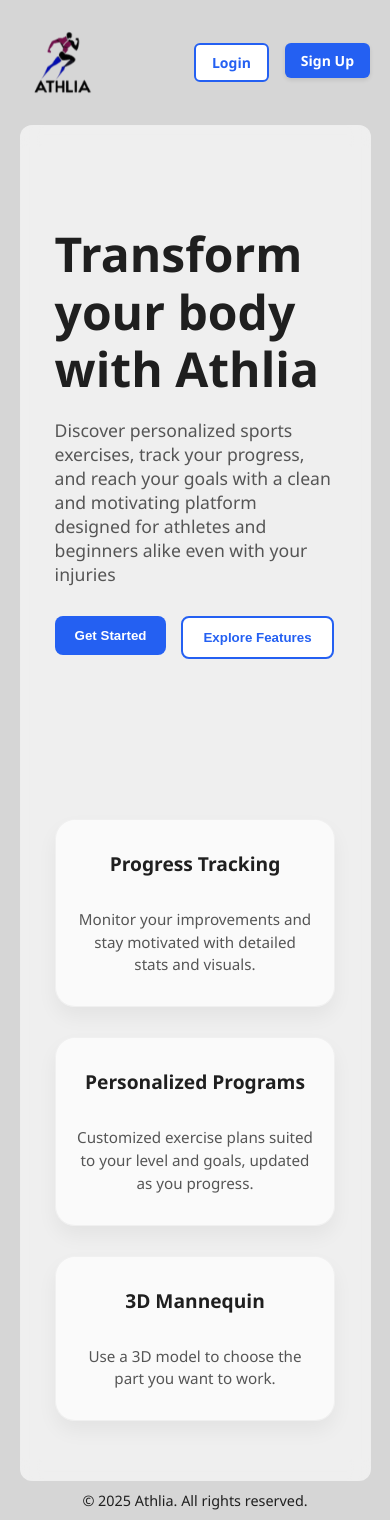
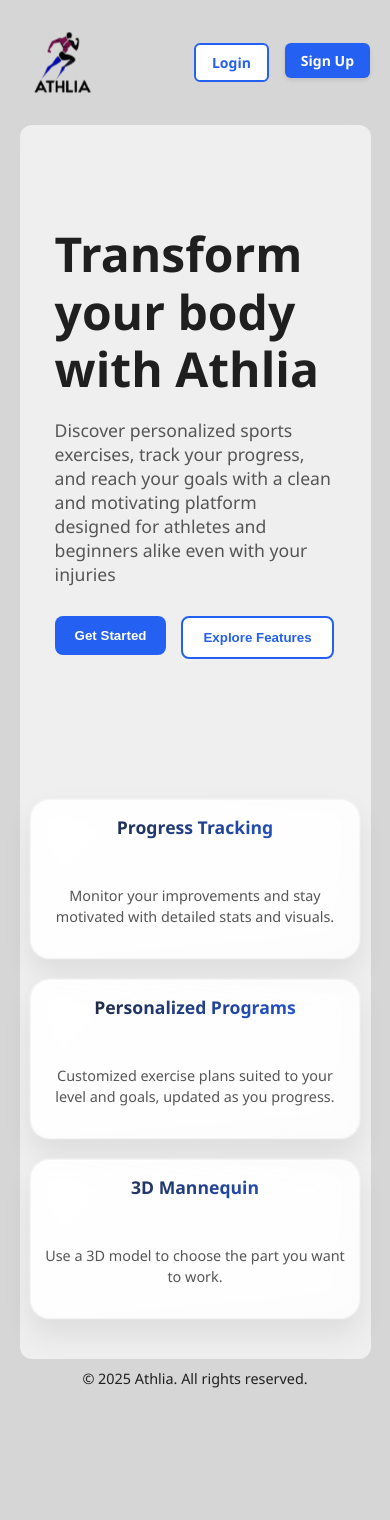
Before and after one commit to HLS-976/athlia-project, a React (Vite) app in the folder frontend/: page / in a window 390 px wide. After the commit the page ends 1398 px from the top, so only its background shows below. Built offline with nearby package versions, Linux system fonts and the light colour scheme.

Commit message:
Enhance CardsFeatures.css with improved card styling, including updated hover effects, gradients, and responsive design adjustments. Increase padding and gap for better layout, and add animations for card entrance.

```diff
--- a/frontend/src/Pages/Home/CardsFeatures.css
+++ b/frontend/src/Pages/Home/CardsFeatures.css
@@ -1,21 +1,84 @@
 #cards-features {
   display: flex;
   justify-content: center;
-  gap: 30px;
-  padding: 60px 10%;
+  gap: 40px;
+  padding: 80px 10%;
   flex-wrap: wrap;
   background-color: transparent;
+  position: relative;
 }
 
 .card {
-  background: rgba(255, 255, 255, 0.7);
-  padding: 30px 20px;
+  background: linear-gradient(135deg,
+    rgba(255, 255, 255, 0.9) 0%,
+    rgba(255, 255, 255, 0.7) 100%);
+  padding: 25px 20px;
   border-radius: 20px;
-  box-shadow: 0 10px 20px rgba(0, 0, 0, 0.05);
-  width: 280px;
+  box-shadow:
+    0 15px 30px rgba(0, 0, 0, 0.08),
+    0 0 0 1px rgba(255, 255, 255, 0.3),
+    inset 0 1px 0 rgba(255, 255, 255, 0.5);
+  width: 240px;
+  height: 200px;
   text-align: center;
-  transition: transform 0.2s ease, box-shadow 0.2s ease;
-  border: 1px solid rgba(224, 224, 224, 0.4);
+  transition: all 0.4s cubic-bezier(0.175, 0.885, 0.32, 1.275);
+  border: 1px solid rgba(224, 224, 224, 0.3);
+  backdrop-filter: blur(15px);
+  -webkit-backdrop-filter: blur(15px);
+  position: relative;
+  overflow: hidden;
+  display: flex;
+  flex-direction: column;
+  justify-content: center;
+}
+
+.card::before {
+  content: '';
+  position: absolute;
+  top: 0;
+  left: 0;
+  right: 0;
+  bottom: 0;
+  background: linear-gradient(45deg,
+    rgba(36, 96, 242, 0.05) 0%,
+    rgba(74, 222, 128, 0.05) 100%);
+  border-radius: 25px;
+  z-index: 0;
+  opacity: 0;
+  transition: opacity 0.3s ease;
+  display: none;
+}
+
+.card::after {
+  content: '';
+  position: absolute;
+  top: -2px;
+  left: -2px;
+  right: -2px;
+  bottom: -2px;
+  background: linear-gradient(45deg, #2460f2, #4ade80, #2460f2);
+  border-radius: 27px;
+  z-index: -1;
+  opacity: 0;
+  transition: opacity 0.3s ease;
+  display: none;
+}
+
+.card:hover {
+  transform: translateY(-12px) scale(1.02);
+  box-shadow:
+    0 30px 60px rgba(0, 0, 0, 0.15),
+    0 0 0 1px rgba(255, 255, 255, 0.4),
+    inset 0 1px 0 rgba(255, 255, 255, 0.6);
+  border-color: rgba(36, 96, 242, 0.2);
+}
+
+.card:hover::before {
+  opacity: 0;
+}
+
+.card:hover::after {
+  opacity: 0;
 }
 
 .card h3 {
@@ -23,11 +86,95 @@
   font-size: 1.2rem;
   margin-bottom: 15px;
   font-family: "Segoe UI", sans-serif;
+  font-weight: 700;
+  position: relative;
+  z-index: 1;
+  background: linear-gradient(135deg, #1f1f1f 0%, #2460f2 100%);
+  -webkit-background-clip: text;
+  -webkit-text-fill-color: transparent;
+  background-clip: text;
+  flex-shrink: 0;
 }
 
 .card p {
   color: #555;
-  font-size: 0.95rem;
+  font-size: 0.9rem;
   line-height: 1.5;
   font-family: "Segoe UI", sans-serif;
+  position: relative;
+  z-index: 1;
+  margin-bottom: 0;
+  flex: 1;
+  display: flex;
+  align-items: center;
+  justify-content: center;
 }
+
+/* Icônes décoratives pour chaque carte */
+.card:nth-child(1)::before {
+  background: linear-gradient(45deg,
+    rgba(36, 96, 242, 0.08) 0%,
+    rgba(74, 222, 128, 0.08) 100%);
+}
+
+.card:nth-child(2)::before {
+  background: linear-gradient(45deg,
+    rgba(255, 69, 0, 0.08) 0%,
+    rgba(255, 215, 0, 0.08) 100%);
+}
+
+.card:nth-child(3)::before {
+  background: linear-gradient(45deg,
+    rgba(138, 43, 226, 0.08) 0%,
+    rgba(255, 105, 180, 0.08) 100%);
+}
+
+/* Animation d'entrée pour les cartes */
+.card {
+  animation: cardEntrance 0.8s ease-out forwards;
+  opacity: 0;
+  transform: translateY(30px);
+}
+
+.card:nth-child(1) { animation-delay: 0.1s; }
+.card:nth-child(2) { animation-delay: 0.2s; }
+.card:nth-child(3) { animation-delay: 0.3s; }
+
+@keyframes cardEntrance {
+  to {
+    opacity: 1;
+    transform: translateY(0);
+  }
+}
+
+/* Responsive design */
+@media (max-width: 768px) {
+  #cards-features {
+    gap: 25px;
+    padding: 50px 5%;
+  }
+
+  .card {
+    width: 220px;
+    height: 180px;
+    padding: 20px 15px;
+  }
+
+  .card h3 {
+    font-size: 1.1rem;
+  }
+}
+
+@media (max-width: 480px) {
+  #cards-features {
+    gap: 20px;
+    padding: 40px 3%;
+  }
+
+  .card {
+    width: 100%;
+    max-width: 240px;
+    height: 160px;
+    padding: 15px 12px;
+  }
+}
```
